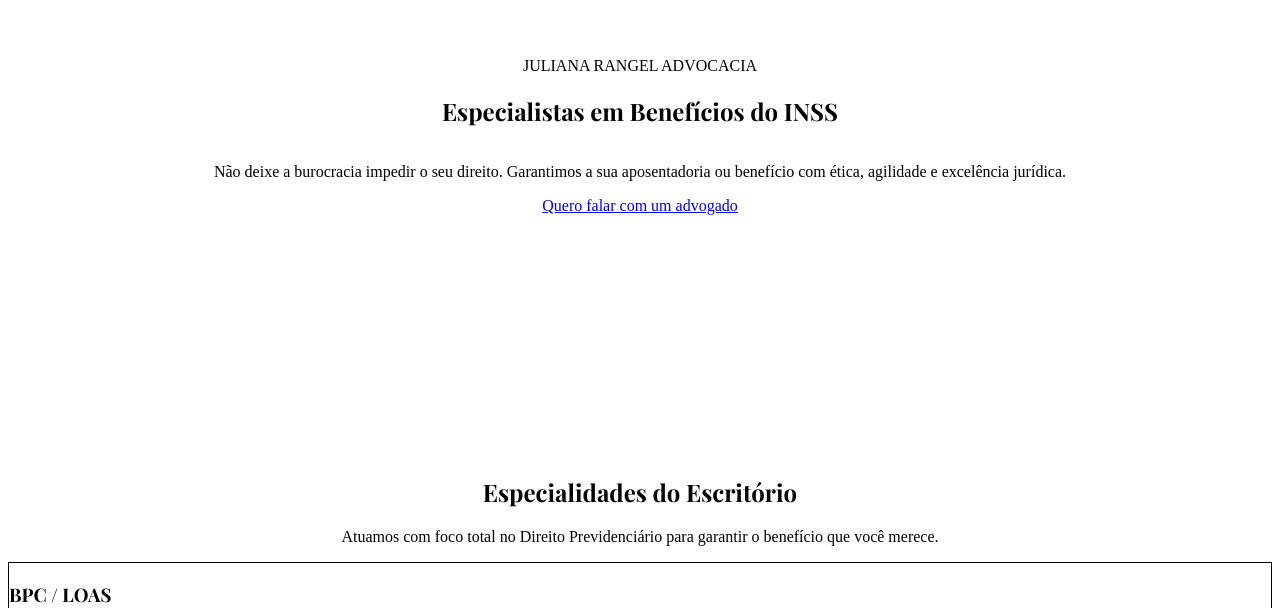
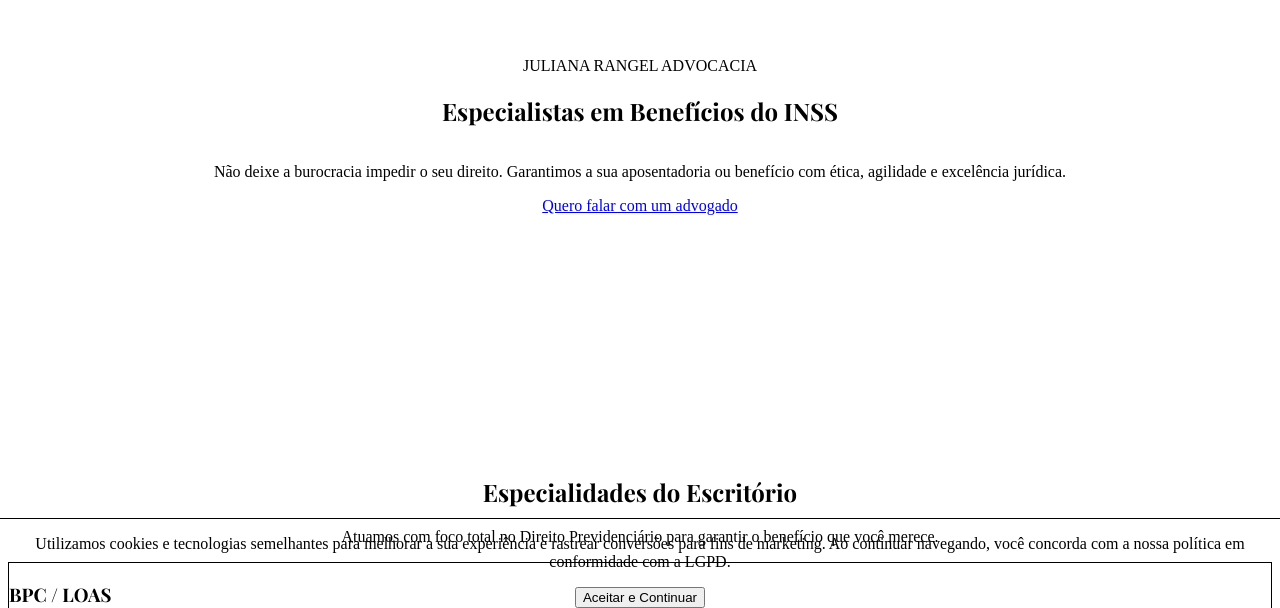
Before and after one commit to felipiadenildo/site-advogada-juliana, a Next.js app: page / in a window 1280 px wide. Shown: the part 192-800 px from the top of the page. Built offline with nearby package versions, Linux system fonts and the light colour scheme; a web font is replaced by a local one.

Commit message:
fix: resolve react-hooks/set-state-in-effect lint error using lazy initial state

```diff
--- a/package.json
+++ b/package.json
@@ -10,6 +10,7 @@
     "prepare": "husky"
   },
   "dependencies": {
+    "@next/third-parties": "^16.3.3",
     "next": "16.3.3",
     "react": "19.2.8",
     "react-dom": "19.2.8"
--- a/src/app/layout.tsx
+++ b/src/app/layout.tsx
@@ -1,23 +1,38 @@
 import type { Metadata } from 'next';
 import { Inter, Playfair_Display } from 'next/font/google';
+import { GoogleTagManager } from '@next/third-parties/google';
 import './globals.css';
+import CookieBanner from '@/components/CookieBanner';
 
-// Fonte para textos gerais e UI
 const inter = Inter({
   subsets: ['latin'],
   variable: '--font-inter',
 });
 
-// Fonte serifada clássica para títulos (Autoridade Jurídica)
 const playfair = Playfair_Display({
   subsets: ['latin'],
   variable: '--font-playfair',
 });
 
+// Configuração de SEO Técnico e OpenGraph (Compartilhamento no WhatsApp/Redes Sociais)
 export const metadata: Metadata = {
-  title: 'Juliana Rangel | Advocacia Previdenciária',
+  title: 'Juliana Rangel | Especialista em Direito Previdenciário',
   description:
-    'Especialistas em benefícios do INSS, BPC/LOAS e Aposentadorias.',
+    'Advocacia especializada em benefícios do INSS, aposentadorias, BPC/LOAS e auxílio-doença. Atendimento ágil e humanizado.',
+  openGraph: {
+    title: 'Juliana Rangel | Advocacia Previdenciária',
+    description:
+      'Garantimos o seu direito previdenciário com ética e agilidade. Fale com um especialista.',
+    url: 'https://julianarangel.adv.br', // URL fictícia por enquanto
+    siteName: 'Juliana Rangel Advocacia',
+    locale: 'pt_BR',
+    type: 'website',
+    // images: [{ url: "/og-image.jpg" }] // Descomentaremos na revisão final quando a foto chegar
+  },
+  robots: {
+    index: true,
+    follow: true,
+  },
 };
 
 export default function RootLayout({
@@ -31,7 +46,11 @@
         className={`${inter.variable} ${playfair.variable} font-sans antialiased text-slate-900 bg-slate-50`}
       >
         {children}
+        <CookieBanner />
       </body>
+
+      {/* Injeção otimizada do Google Tag Manager - O ID real será colocado pela equipe de tráfego */}
+      <GoogleTagManager gtmId="GTM-XXXXXXX" />
     </html>
   );
 }
--- /dev/null
+++ b/src/components/CookieBanner.tsx
@@ -0,0 +1,45 @@
+'use client';
+
+import { useState } from 'react';
+
+export default function CookieBanner() {
+  // Inicialização preguiçosa (Lazy Initial State): Lê o localStorage direto no boot do componente
+  const [isVisible, setIsVisible] = useState(() => {
+    if (typeof window === 'undefined') return false;
+    const consent = localStorage.getItem('lgpd_cookie_consent');
+    return !consent;
+  });
+
+  if (!isVisible) return null;
+
+  return (
+    <div
+      style={{
+        position: 'fixed',
+        bottom: 0,
+        left: 0,
+        width: '100%',
+        zIndex: 9999,
+      }}
+      className="bg-slate-900 text-slate-300 p-6 border-t border-slate-700 shadow-2xl"
+    >
+      <div className="max-w-5xl mx-auto flex flex-col sm:flex-row items-center justify-between gap-6 w-full">
+        <p className="text-sm text-center sm:text-left">
+          Utilizamos cookies e tecnologias semelhantes para melhorar a sua
+          experiência e rastrear conversões para fins de marketing. Ao continuar
+          navegando, você concorda com a nossa política em conformidade com a
+          LGPD.
+        </p>
+        <button
+          onClick={() => {
+            localStorage.setItem('lgpd_cookie_consent', 'true');
+            setIsVisible(false);
+          }}
+          className="whitespace-nowrap bg-green-600 hover:bg-green-500 text-white font-semibold py-2 px-6 rounded-md shadow-lg transition-colors"
+        >
+          Aceitar e Continuar
+        </button>
+      </div>
+    </div>
+  );
+}
```
Also changed, not shown: 1 other file (tests, documents, lock files or other folders).
